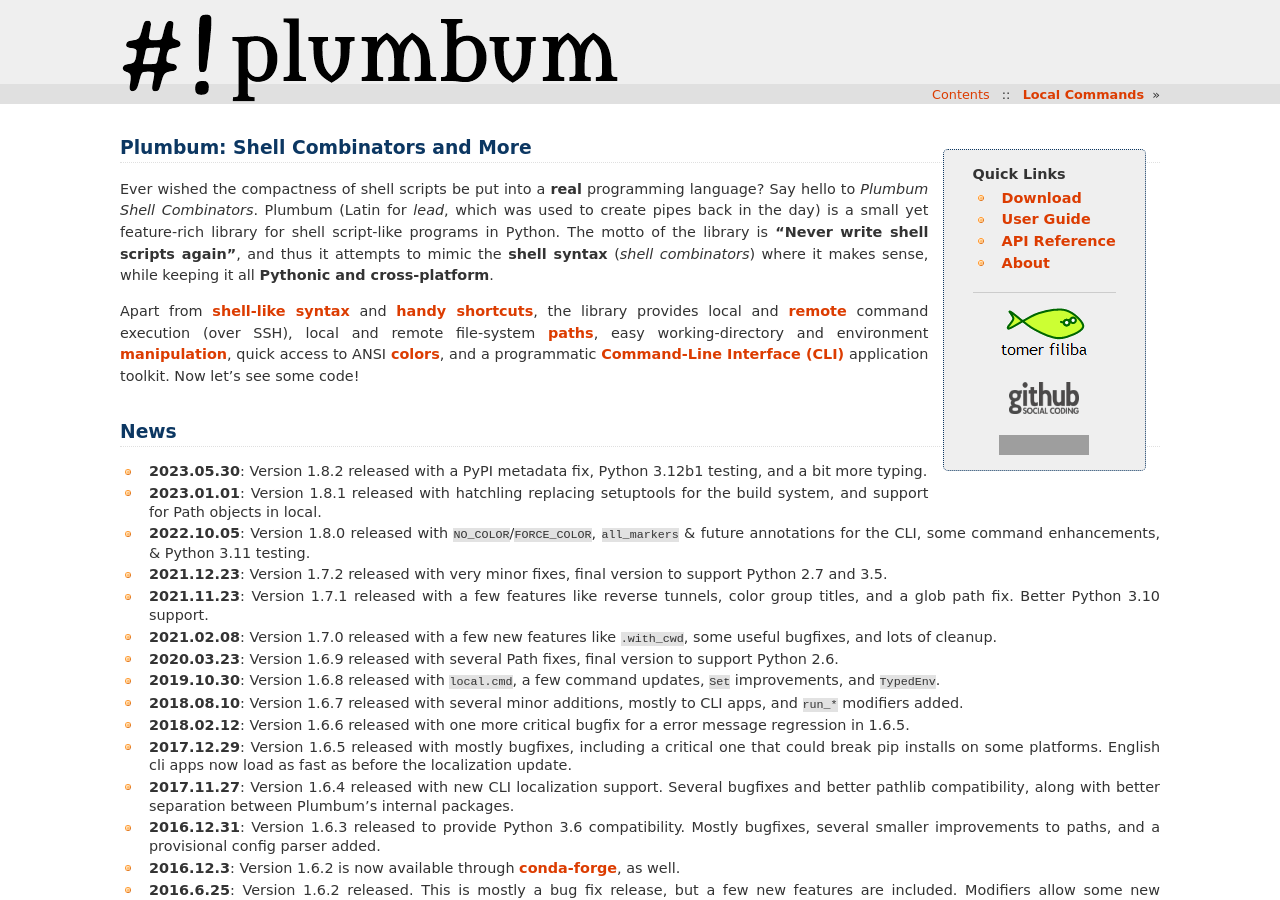
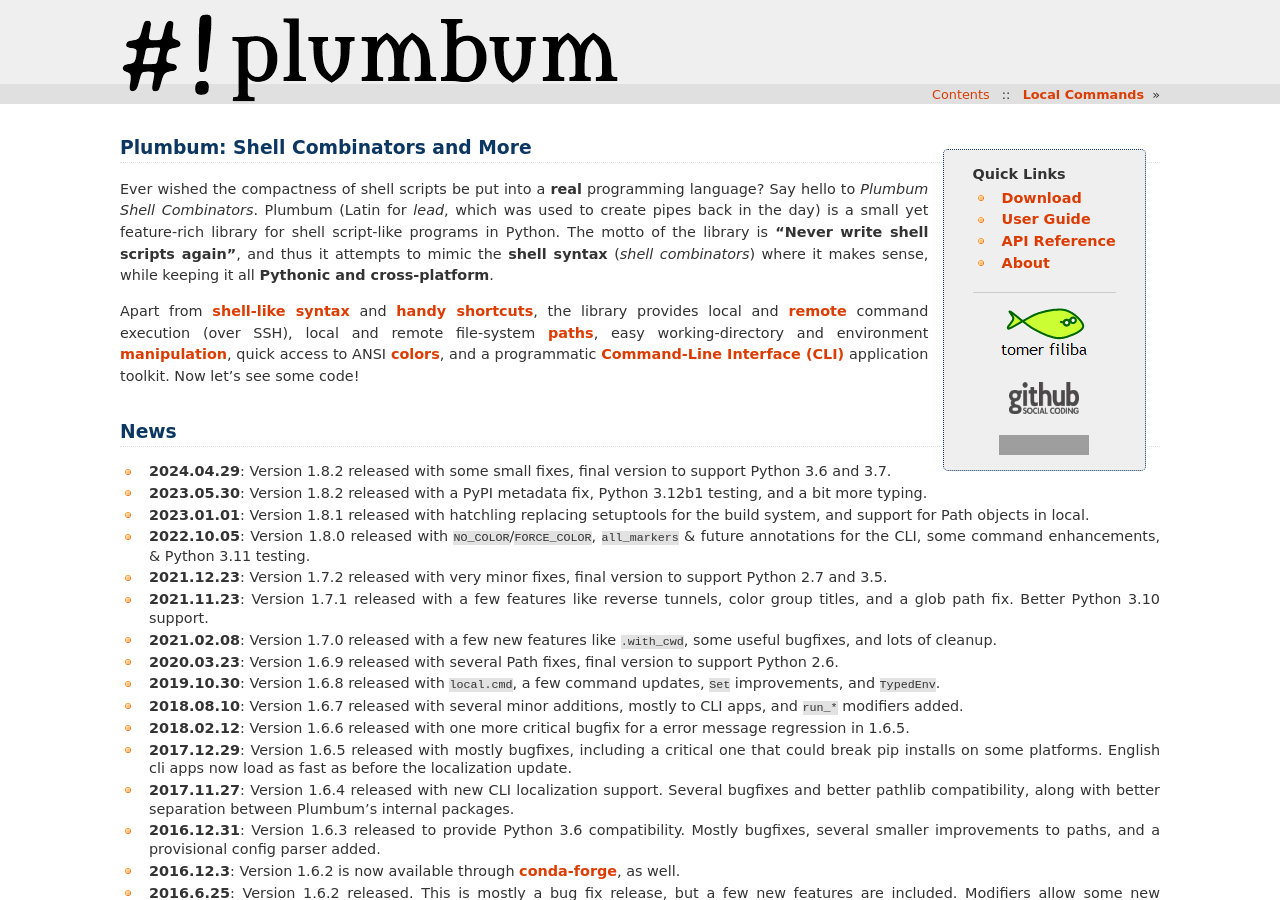
Before and after one commit to tomerfiliba/plumbum, a Sphinx documentation site: the page built from docs/index.rst, in a window 1280 px wide and 900 px high. Built offline with Sphinx 7.4.7, drawn with Linux system fonts in a browser that asks for light colours; the version number could not be read and is left out; grey boxes are pictures that could not be loaded.

Commit message:
docs: add news entry for 1.8.3
Signed-off-by: Henry Schreiner <henryschreineriii@gmail.com>

```diff
--- a/docs/_news.rst
+++ b/docs/_news.rst
@@ -1,3 +1,5 @@
+* **2024.04.29**: Version 1.8.2 released with some small fixes, final version to support Python 3.6 and 3.7.
+
 * **2023.05.30**: Version 1.8.2 released with a PyPI metadata fix, Python 3.12b1 testing, and a bit more typing.
 
 * **2023.01.01**: Version 1.8.1 released with hatchling replacing setuptools for the build system, and support for Path objects in local.
```
